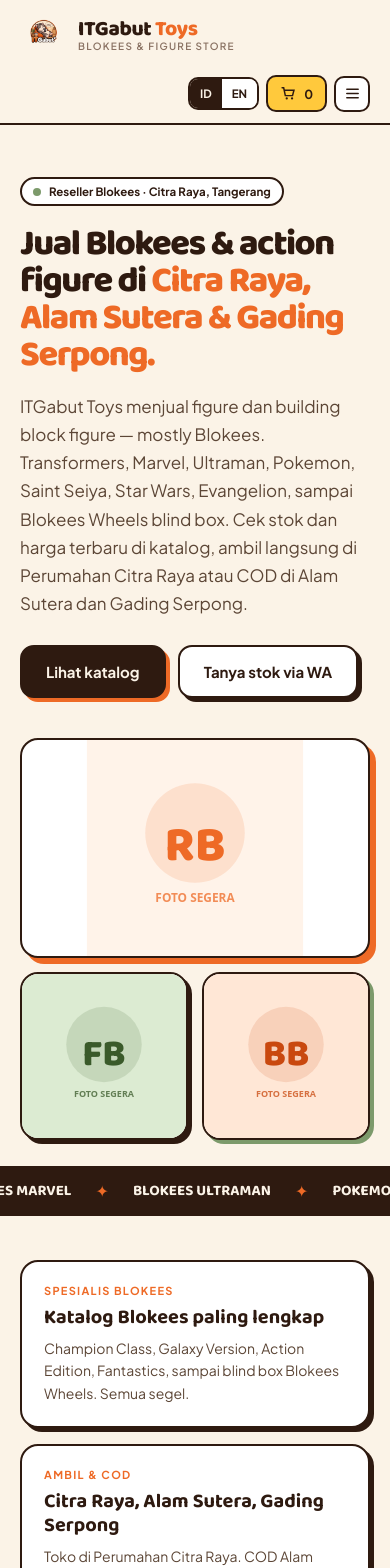
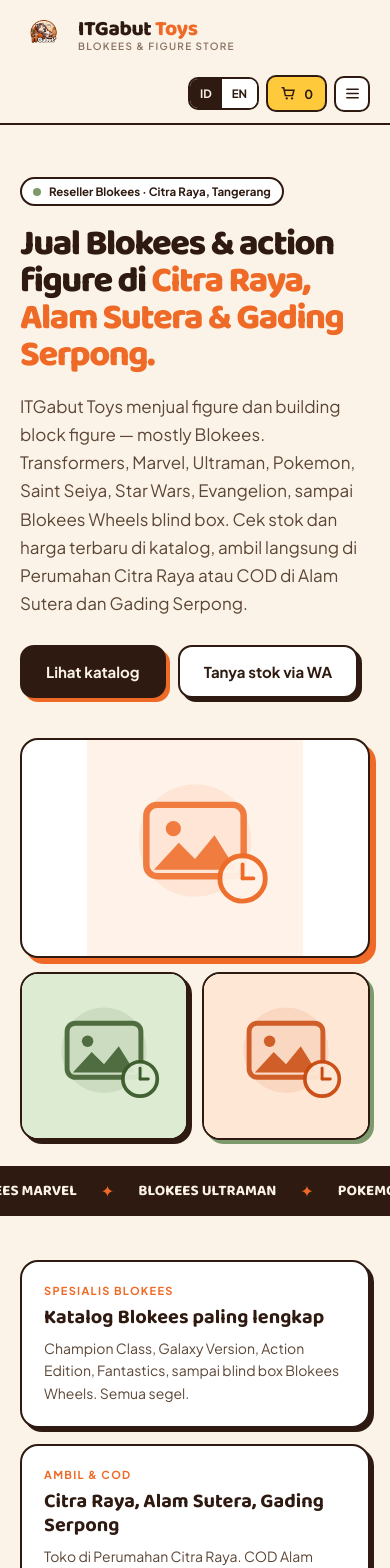
Before and after one commit to romreborn/itgabut_toys, a Next.js app: page / in a window 390 px wide. Shown: the top 1568 px of the page. Built offline with nearby package versions, Linux system fonts and the light colour scheme; no server answers; the database is empty.

Commit message:
catalog updated

```diff
--- a/next.config.mjs
+++ b/next.config.mjs
@@ -7,6 +7,10 @@
       { protocol: "https", hostname: "cdn.shopify.com", pathname: "/**" },
       // Product photos sourced from the community Blokees Wiki (Fandom).
       { protocol: "https", hostname: "static.wikia.nocookie.net", pathname: "/**" },
+      // Product photos sourced from third-party Blokees retailers (for SKUs
+      // no longer listed on the official storefront).
+      { protocol: "https", hostname: "actionfigurehq.com", pathname: "/**" },
+      { protocol: "https", hostname: "product.hstatic.net", pathname: "/**" },
       // Admin-uploaded product photos, once the frontend reads imageUrl from
       // the backend API instead of its bundled static data.
       { protocol: "https", hostname: "*.supabase.co", pathname: "/storage/v1/object/public/**" },
--- a/src/app/globals.css
+++ b/src/app/globals.css
@@ -220,3 +220,76 @@
     display: flex !important;
   }
 }
+
+/*
+ * `.sticky-aside` — the filter sidebar (catalog) and order-summary panels
+ * (cart/checkout) are meant to sit *beside* their main content and stick
+ * while that column scrolls. On narrow viewports they wrap to stack
+ * *above/below* the main content instead (flex-wrap), but a plain inline
+ * `position: sticky` doesn't know that — it keeps trying to pin itself near
+ * the top of the viewport while the (now full-width, stacked-below) content
+ * scrolls past underneath it, which reads as the sidebar floating on top of
+ * / overlapping the page. Turning it back into a normal static block below
+ * this breakpoint (in the same place flex-wrap already stacks it) fixes
+ * that without touching each component's layout logic.
+ */
+@media (max-width: 900px) {
+  .sticky-aside {
+    position: static !important;
+    top: auto !important;
+    /* These sidebars are fixed-basis (e.g. `flex: 0 1 252px`) so they read
+       as a comfortable side column next to the main content on desktop.
+       Once flex-wrap stacks them onto their own full-width row on mobile,
+       that same fixed basis would leave them a narrow, oddly wrong-looking
+       box with dead space beside it — stretch to fill the row instead. */
+    flex: 1 1 100% !important;
+    min-width: 0 !important;
+    max-width: 100% !important;
+  }
+}
+
+/*
+ * The catalog filter panel (`.catalog-filter`) is collapsed behind a
+ * "Filter" toggle button (`.catalog-filter-toggle`) on narrow viewports,
+ * so it never competes for space with the product grid below it — open,
+ * it renders as a plain full-width block *above* the grid (same stacking
+ * `.sticky-aside` already gives it); closed, it's removed from layout
+ * entirely instead of shrinking down beside the grid.
+ */
+.catalog-filter-toggle,
+.catalog-filter-apply {
+  display: none;
+}
+@media (max-width: 900px) {
+  .catalog-filter-toggle {
+    display: flex !important;
+  }
+  .catalog-filter-apply {
+    display: block !important;
+  }
+  .catalog-filter {
+    display: none;
+  }
+  .catalog-filter.is-open {
+    display: block;
+  }
+}
+
+/* Defensive floor for small phones (~360px and under): tighten container
+   padding and a few oversized display sizes that otherwise eat into content
+   width or force a horizontal scrollbar. */
+@media (max-width: 400px) {
+  .container {
+    padding-left: 14px;
+    padding-right: 14px;
+  }
+}
+
+html,
+body {
+  /* Belt-and-suspenders: nothing in this layout is meant to be wider than
+     the viewport. If something miscalculates anyway, clip instead of
+     producing a horizontal scrollbar (the classic mobile "tumpang tindih"
+     symptom when a fixed/sticky-positioned element is wider than expected). */
+  overflow-x: hidden;
+}
--- a/src/components/CartClient.tsx
+++ b/src/components/CartClient.tsx
@@ -167,7 +167,7 @@
           </div>
 
           <aside
-            className="card"
+            className="card sticky-aside"
             style={{ flex: "0 1 320px", minWidth: 270, position: "sticky", top: 92, borderRadius: 20, boxShadow: "6px 6px 0 var(--orange)", padding: 22 }}
           >
             <div className="font-display" style={{ fontSize: 20, fontWeight: 800, marginBottom: 16 }}>
--- a/src/components/CheckoutClient.tsx
+++ b/src/components/CheckoutClient.tsx
@@ -248,7 +248,7 @@
           </div>
 
           <aside
-            className="card"
+            className="card sticky-aside"
             style={{ flex: "0 1 320px", minWidth: 270, position: "sticky", top: 92, borderRadius: 20, boxShadow: "6px 6px 0 var(--orange)", padding: 22 }}
           >
             <div className="font-display" style={{ fontSize: 20, fontWeight: 800, marginBottom: 16 }}>
--- a/src/components/ProductImage.tsx
+++ b/src/components/ProductImage.tsx
@@ -15,13 +15,6 @@
   let h = 0;
   for (let i = 0; i < s.length; i++) h = (h * 31 + s.charCodeAt(i)) | 0;
   return Math.abs(h);
-}
-
-function initials(name: string): string {
-  const words = name.trim().split(/\s+/).filter(Boolean);
-  if (words.length === 0) return "?";
-  if (words.length === 1) return words[0].slice(0, 2).toUpperCase();
-  return (words[0][0] + words[1][0]).toUpperCase();
 }
 
 interface ProductImageProps {
@@ -76,7 +69,11 @@
   return <PlaceholderTile name={name} seed={seed} className={className} style={style} />;
 }
 
-/** Photo-less placeholder: a colored tile with the product's initials. */
+/**
+ * Photo-less placeholder: a colored "coming soon" tile — a picture-frame
+ * icon with a clock badge, built entirely from shapes (no text/font) so it
+ * reads the same regardless of locale or font-loading state.
+ */
 function PlaceholderTile({
   name,
   seed,
@@ -91,34 +88,20 @@
       className={className}
       style={{ display: "block", width: "100%", height: "100%", ...style }}
       role="img"
-      aria-label={name}
+      aria-label={`${name} — foto segera hadir`}
     >
       <rect width="200" height="200" fill={bg} />
-      <circle cx="100" cy="86" r="46" fill={fg} opacity="0.14" />
-      <text
-        x="100"
-        y="100"
-        textAnchor="middle"
-        dominantBaseline="middle"
-        fontFamily="'Baloo 2', cursive"
-        fontWeight="800"
-        fontSize="46"
-        fill={fg}
-      >
-        {initials(name)}
-      </text>
-      <text
-        x="100"
-        y="150"
-        textAnchor="middle"
-        fontFamily="system-ui, sans-serif"
-        fontWeight="700"
-        fontSize="11"
-        fill={fg}
-        opacity="0.75"
-      >
-        FOTO SEGERA
-      </text>
+      <circle cx="100" cy="93" r="52" fill={fg} opacity="0.1" />
+
+      {/* picture frame */}
+      <rect x="55" y="60" width="90" height="66" rx="10" fill="none" stroke={fg} strokeWidth="6" opacity="0.85" />
+      <circle cx="80" cy="82" r="7" fill={fg} opacity="0.85" />
+      <path d="M62,120 L85,95 L100,110 L118,88 L138,120 Z" fill={fg} opacity="0.85" />
+
+      {/* coming-soon clock badge */}
+      <circle cx="144" cy="128" r="21" fill={bg} stroke={fg} strokeWidth="4.5" opacity="0.95" />
+      <line x1="144" y1="128" x2="144" y2="115" stroke={fg} strokeWidth="3.5" strokeLinecap="round" />
+      <line x1="144" y1="128" x2="154" y2="128" stroke={fg} strokeWidth="3.5" strokeLinecap="round" />
     </svg>
   );
 }
--- a/src/lib/i18n.ts
+++ b/src/lib/i18n.ts
@@ -36,6 +36,8 @@
     filterType: "Tipe box",
     filterPrice: "Rentang harga",
     filterStock: "Ketersediaan",
+    filterToggle: "Filter",
+    filterApply: "Terapkan filter",
     resetAll: "Reset semua filter",
     showing: "Menampilkan",
     of: "dari",
@@ -201,6 +203,8 @@
     filterType: "Box type",
     filterPrice: "Price range",
     filterStock: "Availability",
+    filterToggle: "Filter",
+    filterApply: "Apply filters",
     resetAll: "Reset all filters",
     showing: "Showing",
     of: "of",
--- a/src/lib/products.ts
+++ b/src/lib/products.ts
@@ -70,7 +70,7 @@
     .from("products")
     .select(PRODUCT_COLUMNS)
     .eq("isActive", true)
-    .order("createdAt", { ascending: false });
+    .order("sortOrder", { ascending: false });
   if (error) {
     console.error("getAllProducts:", error.message);
     return [];
```
Also changed, not shown: src/components/CatalogClient.tsx (+82 -1 lines).
